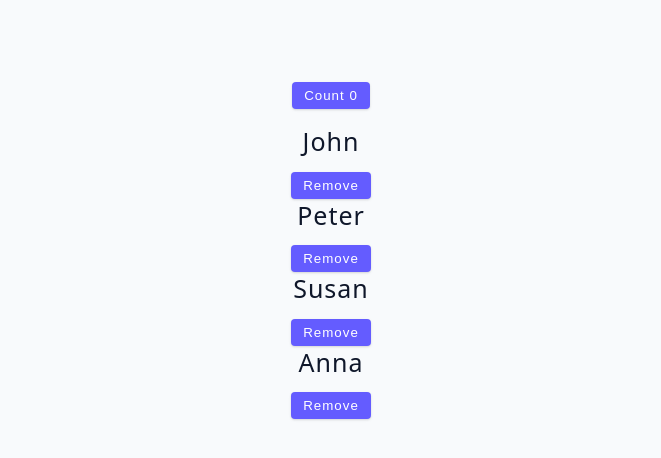
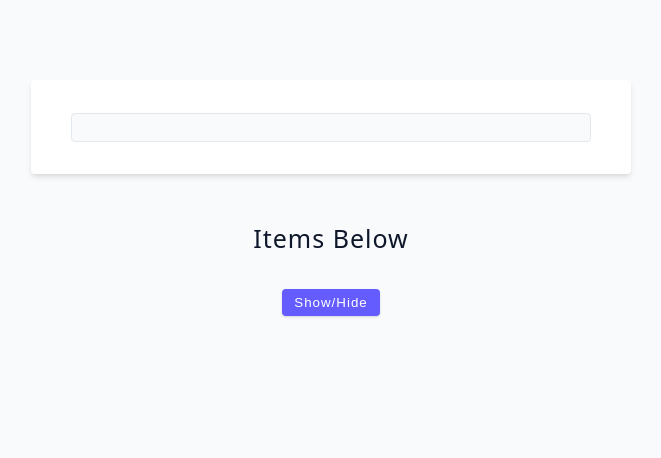
Before and after one commit to vinothsmart/react18, a React (Vite) app: page / in a window 1280 px wide. Shown: the top 458 px of the page, without its empty margins (309-970 px from the left). Built offline with nearby package versions, Linux system fonts and the light colour scheme.

Commit message:
Update component import in App.jsx

```diff
--- a/src/App.jsx
+++ b/src/App.jsx
@@ -1,9 +1,9 @@
-import LowerState from './tutorial/11-performance/starter/03-hooks';
+import LatestReact from './tutorial/11-performance/starter/04-react-18';
 
 function App() {
   return (
     <div className='container'>
-      <LowerState />
+      <LatestReact />
     </div>
   );
 }
```
